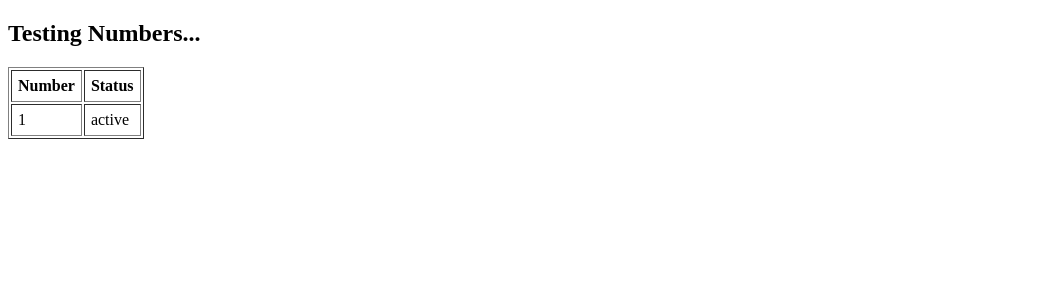
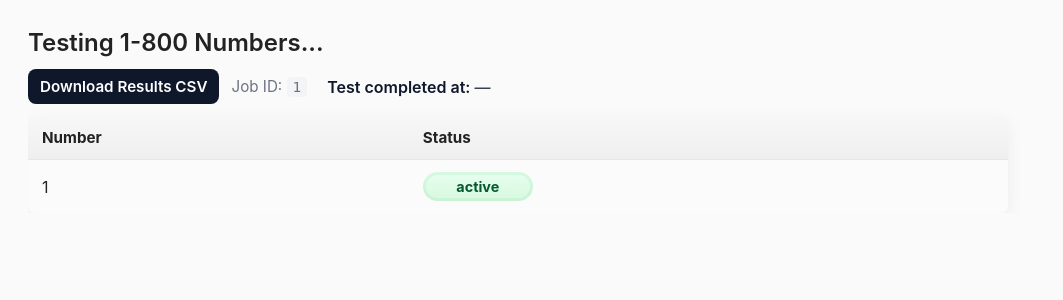
Before and after one commit to write2theshettys-a11y/1800-Tester, a FastAPI app: template templates/results.html in a window 1280 px wide. Shown: the top 300 px of the page, without its empty margins (0-1063 px from the left). Run offline with FastAPI, Linux system fonts and the light colour scheme; the template is opened without the code that fills it: most values are stand-ins (such as "Sample title", 1, 10 or a date in 2020).

Commit message:
Updated the results table colors and added download resutls button

```diff
--- a/main.py
+++ b/main.py
@@ -4,6 +4,8 @@ import uuid
 from fastapi import FastAPI, UploadFile, File, Request, BackgroundTasks
 from fastapi.templating import Jinja2Templates
 from fastapi.responses import HTMLResponse, JSONResponse, FileResponse
+from fastapi.responses import StreamingResponse
+from datetime import datetime
 import pandas as pd
 from io import StringIO
 import os
@@ -39,17 +41,23 @@ async def check_number_twilio(job_id: str, number: str):
 
         if client is None:
             job["results"][number] = "Twilio Disabled"
-            return
+        else:
+            response = client.lookups.v1.phone_numbers(number).fetch(type=["carrier"])
 
-        response = client.lookups.v1.phone_numbers(number).fetch(type=["carrier"])
-
-        if response.carrier:
-            job["results"][number] = "Active"
-        else:
-            job["results"][number] = "Inactive"
+            if response.carrier:
+                job["results"][number] = "Active"
+            else:
+                job["results"][number] = "Inactive"
 
     except:
         job["results"][number] = "Inactive"
+
+    # After updating this number, check if the job is complete (all numbers in terminal states)
+    terminal = {"active", "inactive", "twilio disabled"}
+    statuses = [str(s).lower().strip() for s in job["results"].values()]
+    if all(s in terminal for s in statuses):
+        if not job.get("completed_at"):
+            job["completed_at"] = datetime.now().astimezone().isoformat()
 
 @app.get("/", response_class=HTMLResponse)
 async def upload_page(request: Request):
@@ -80,7 +88,109 @@ async def api_results(job_id: str):
     job = job_store.get(job_id)
     if not job:
         return JSONResponse({"error":"Job not found"}, status_code=404)
-    return JSONResponse(job["results"])
+    return JSONResponse({"results": job["results"], "completed_at": job.get("completed_at")})
+
+
+@app.get("/download_results/{job_id}")
+async def download_results(job_id: str):
+    job = job_store.get(job_id)
+    if not job:
+        return JSONResponse({"error":"Job not found"}, status_code=404)
+
+    # Generate PDF in-memory using ReportLab
+    try:
+        import io
+        from reportlab.lib.pagesizes import letter
+        from reportlab.lib import colors
+        from reportlab.platypus import SimpleDocTemplate, Table, TableStyle, Paragraph, Spacer
+        from reportlab.lib.styles import getSampleStyleSheet
+
+        buffer = io.BytesIO()
+        doc = SimpleDocTemplate(buffer, pagesize=letter, rightMargin=36, leftMargin=36, topMargin=36, bottomMargin=36)
+        styles = getSampleStyleSheet()
+        elements = []
+
+        elements.append(Paragraph("Results", styles['Title']))
+        elements.append(Spacer(1, 12))
+
+        data = [["Number", "Status"]]
+        for n, s in job["results"].items():
+            data.append([n, s])
+
+        table = Table(data, colWidths=[250, 200])
+
+        # Build table style with header and per-row status coloring
+        ts = TableStyle([
+            ('BACKGROUND', (0, 0), (-1, 0), colors.HexColor('#f2f2f2')),
+            ('TEXTCOLOR', (0, 0), (-1, 0), colors.HexColor('#222222')),
+            ('ALIGN', (0, 0), (-1, -1), 'LEFT'),
+            ('FONTNAME', (0, 0), (-1, -1), 'Helvetica'),
+            ('FONTSIZE', (0, 0), (-1, -1), 10),
+            ('BOTTOMPADDING', (0, 0), (-1, 0), 8),
+            ('BOX', (0,0), (-1,-1), 0.25, colors.HexColor('#d9d9d9')),
+            ('GRID', (0,0), (-1,-1), 0.25, colors.HexColor('#e6e6e6')),
+        ])
+
+        # Apply status colors per row (rows start at 1)
+        for idx, (_, status) in enumerate(job["results"].items(), start=1):
+            st = str(status).lower().strip()
+            if 'active' in st:
+                bg = colors.HexColor('#e6ffed')
+                fg = colors.HexColor('#05582f')
+            elif 'inactive' in st:
+                bg = colors.HexColor('#ffecec')
+                fg = colors.HexColor('#8b1e1e')
+            else:
+                # in-progress / pending / ringing / testing
+                bg = colors.HexColor('#fff7e6')
+                fg = colors.HexColor('#8a4b00')
+
+            ts.add('BACKGROUND', (1, idx), (1, idx), bg)
+            ts.add('TEXTCOLOR', (1, idx), (1, idx), fg)
+            ts.add('ALIGN', (1, idx), (1, idx), 'CENTER')
+
+        table.setStyle(ts)
+
+        elements.append(table)
+        doc.build(elements)
+
+        buffer.seek(0)
+        return StreamingResponse(buffer, media_type='application/pdf', headers={
+            'Content-Disposition': f'attachment; filename=results_{job_id}.pdf'
+        })
+
+    except Exception as e:
+        return JSONResponse({"error": f"PDF generation failed: {str(e)}"}, status_code=500)
+
+
+@app.get("/download_results_csv/{job_id}")
+async def download_results_csv(job_id: str):
+    job = job_store.get(job_id)
+    if not job:
+        return JSONResponse({"error":"Job not found"}, status_code=404)
+
+    try:
+        import io, csv
+
+        buffer = io.StringIO()
+        writer = csv.writer(buffer)
+
+        # Write metadata header with completion timestamp
+        writer.writerow(["Test Completed At", job.get("completed_at", "")])
+        writer.writerow([])
+        # Column headers
+        writer.writerow(["Number", "Status"])
+
+        for n, s in job["results"].items():
+            writer.writerow([n, s])
+
+        csv_bytes = buffer.getvalue().encode('utf-8')
+        return StreamingResponse(io.BytesIO(csv_bytes), media_type='text/csv', headers={
+            'Content-Disposition': f'attachment; filename=results_{job_id}.csv'
+        })
+
+    except Exception as e:
+        return JSONResponse({"error": f"CSV generation failed: {str(e)}"}, status_code=500)
 
 @app.get("/download_sample")
 async def download_sample():
--- a/requirements.txt
+++ b/requirements.txt
@@ -5,3 +5,4 @@ pandas
 python-multipart
 jinja2
 twilio
+reportlab
--- /dev/null
+++ b/sample_numbers.csv
@@ -0,0 +1,4 @@
+number
++18005551234
++18001234567
++18005559876
--- a/templates/results.html
+++ b/templates/results.html
@@ -1,12 +1,41 @@
 <!DOCTYPE html>
 <html>
 <head>
-  <title>Testing Numbers</title>
+  <meta charset="utf-8">
+  <meta name="viewport" content="width=device-width, initial-scale=1">
+  <title>Testing 1-800 Numbers</title>
+  <style>
+    body { font-family: -apple-system, BlinkMacSystemFont, "Segoe UI", Roboto, "Helvetica Neue", Arial, sans-serif; background:#fafafa; color:#222; margin:28px; }
+    h2 { font-weight:600; color:#222; margin-bottom:12px; }
+    .table-container { overflow-x:auto; max-width:100%; }
+    #results { width:100%; max-width:980px; border-collapse:separate; border-spacing:0; border-radius:8px; overflow:hidden; box-shadow:0 6px 18px rgba(15,23,42,0.06); background:#ffffff; }
+    #results th, #results td { padding:12px 14px; text-align:left; vertical-align:middle; }
+    #results th { background:linear-gradient(180deg,#f7f7f8,#efefef); position:sticky; top:0; z-index:2; font-weight:700; font-size:0.95rem; border-bottom:1px solid #e6e6e6; }
+    #results tr:nth-child(even) td { background:#fbfbfb; }
+    #results tr:hover td { background:#f4fbff; }
+    /* Badge styles */
+    .badge { display:inline-block; padding:6px 10px; border-radius:999px; font-weight:700; font-size:0.9rem; min-width:90px; text-align:center; }
+    .badge.active { background:linear-gradient(180deg,#e6ffed,#d8f8df); color:#05582f; box-shadow:inset 0 0 0 3px rgba(8,166,75,0.07); }
+    .badge.inactive { background:linear-gradient(180deg,#ffecec,#ffd6d6); color:#8b1e1e; box-shadow:inset 0 0 0 3px rgba(224,33,33,0.06); }
+    .badge.in-progress, .badge.pending, .badge.queued { background:linear-gradient(180deg,#fff7e6,#fff0d1); color:#8a4b00; box-shadow:inset 0 0 0 3px rgba(255,159,26,0.06); }
+
+    /* Button */
+    .btn { display:inline-block; background:#0f172a; color:#fff; padding:8px 12px; border-radius:8px; text-decoration:none; font-weight:600; font-size:0.95rem; }
+    /* Small screens */
+    @media (max-width:640px) { #results th, #results td { padding:10px 8px; font-size:0.95rem; } }
+  </style>
 </head>
 <body>
-  <h2>Testing Numbers...</h2>
+  <h2>Testing 1-800 Numbers...</h2>
 
-  <table id="results" border="1" cellpadding="6">
+  <div class="table-container">
+  <div style="display:flex;align-items:center;gap:12px;margin-bottom:12px;flex-wrap:wrap;">
+    <a class="btn" id="download-csv" href="/download_results_csv/{{ job_id }}">Download Results CSV</a>
+    <div style="color:#6b7280;font-size:0.95rem;">Job ID: <code style="background:#f3f4f6;padding:2px 6px;border-radius:4px;font-size:0.9rem;">{{ job_id }}</code></div>
+    <div id="completed-at" style="color:#0f172a;font-weight:600;margin-left:8px;">Test completed at: <span style="font-weight:500;color:#374151">—</span></div>
+  </div>
+
+  <table id="results" border="0" cellpadding="6">
     <tr>
       <th>Number</th>
       <th>Status</th>
@@ -15,27 +44,56 @@
     {% for num, status in results.items() %}
     <tr>
       <td>{{ num }}</td>
-      <td class="{{ status|lower }}">{{ status }}</td>
+      <td><span class="badge {{ status|lower|replace(' ', '-') }}">{{ status }}</span></td>
     </tr>
     {% endfor %}
   </table>
+  </div>
 
   <script>
     const jobId = "{{ job_id }}";
+    function normalizeClass(s) {
+      return String(s || '')
+        .toLowerCase()
+        .replace(/\s+/g, '-')
+        .replace(/[^a-z0-9\-_.]/g, '');
+    }
 
     async function poll() {
       let r = await fetch(`/api/results/${jobId}`);
       let data = await r.json();
 
+      // API returns { results: {number: status, ...}, completed_at: "..." }
+      const results = data.results || data;
+      const completedAt = data.completed_at || null;
+
       const rows = document.querySelectorAll("#results tr");
       let i = 1, done = true;
 
-      for (const num in data) {
+      for (const num in results) {
         const row = rows[i];
-        row.cells[1].textContent = data[num];
+        if (!row) break;
+        const statusText = results[num];
+        // update badge text and class inside the status cell
+        const badge = row.cells[1].querySelector('.badge');
+        if (badge) {
+          badge.textContent = statusText;
+          badge.className = 'badge ' + normalizeClass(statusText);
+        } else {
+          row.cells[1].textContent = statusText;
+          row.cells[1].className = normalizeClass(statusText);
+        }
 
-        if (data[num] !== "Active" && data[num] !== "Inactive") done = false;
+        if (statusText !== "Active" && statusText !== "Inactive") done = false;
         i++;
+      }
+
+      // update completion time display when available
+      const compEl = document.getElementById('completed-at');
+      if (completedAt) {
+        const span = compEl.querySelector('span');
+        if (span) span.textContent = new Date(completedAt).toLocaleString();
+        done = true; // job is complete
       }
 
       if (!done) setTimeout(poll, 5000);
```
Also changed, not shown: templates/upload.html (+9 -2 lines), README.md, 1 other file.
